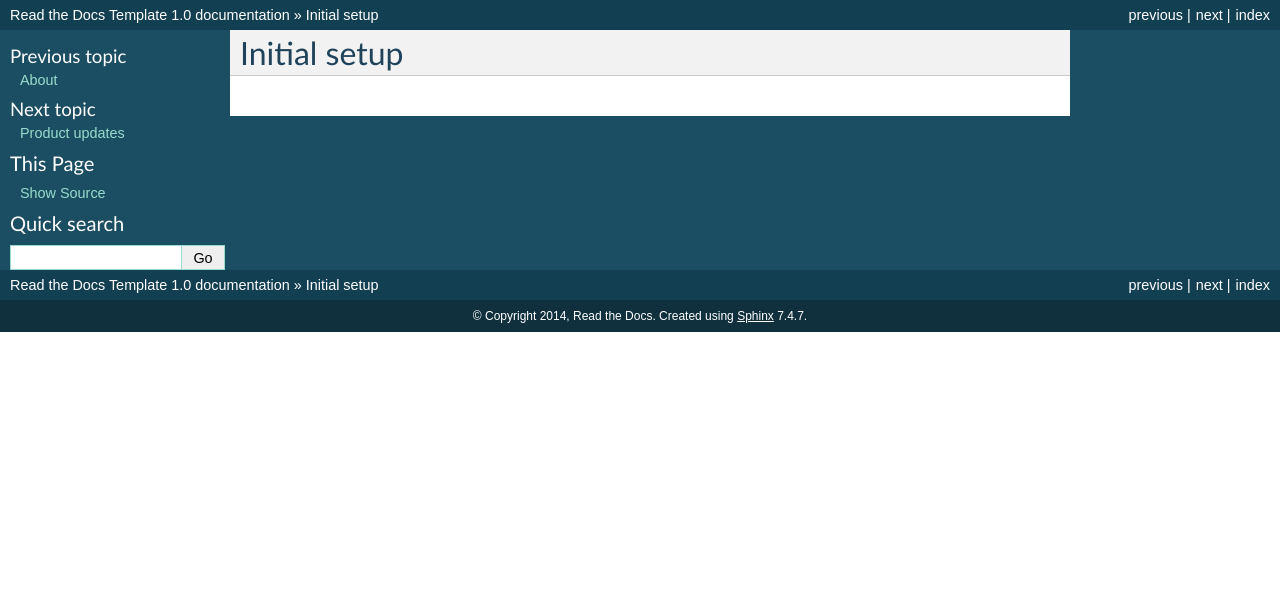
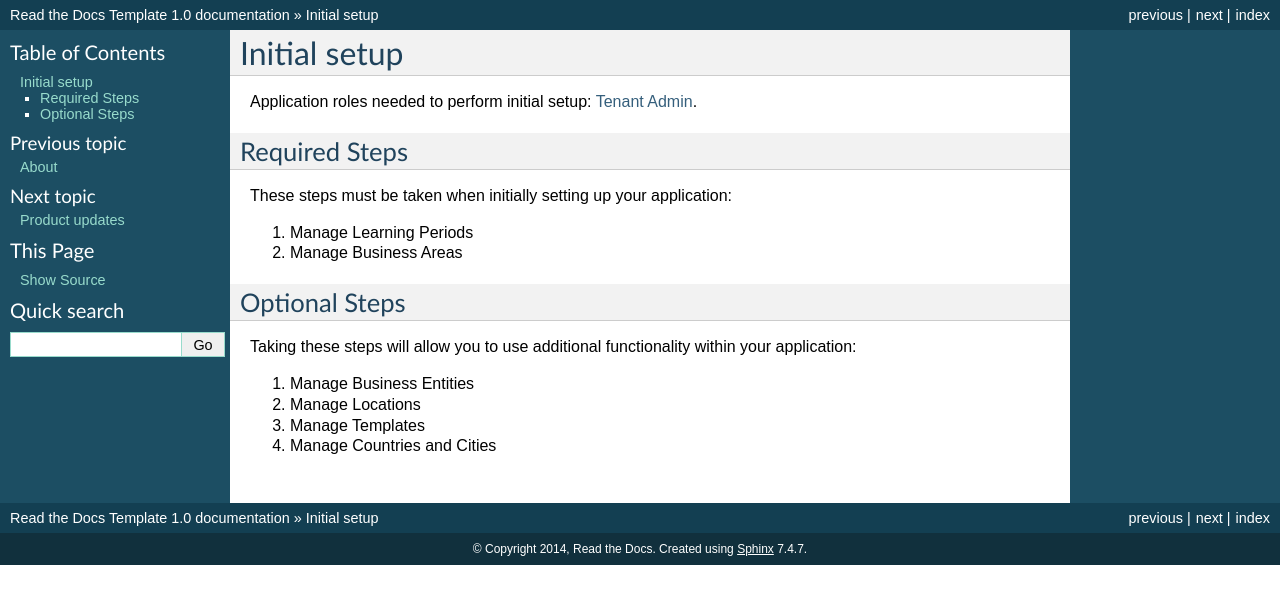
Before and after one commit to pslisko/performa365docs, a Sphinx documentation site: the page built from docs/general/initial_setup.rst, in a window 1280 px wide. Shown: the top 604 px of the page. Built offline with Sphinx 7.4.7, drawn with Linux system fonts in a browser that asks for light colours; pages that are not in the unit, such as notebooks, are missing from menus.

Commit message:
Update initial_setup.rst

```diff
--- a/docs/general/initial_setup.rst
+++ b/docs/general/initial_setup.rst
@@ -1,2 +1,23 @@
 Initial setup
-========
+==============
+
+Application roles needed to perform initial setup: :ref:`Tenant Admin <tenant_administrator>`.
+
+
+Required Steps
+**************
+
+These steps must be taken when initially setting up your application:
+
+#. Manage Learning Periods
+#. Manage Business Areas
+
+Optional Steps
+***************
+
+Taking these steps will allow you to use additional functionality within your application:
+
+#. Manage Business Entities
+#. Manage Locations
+#. Manage Templates
+#. Manage Countries and Cities
```
